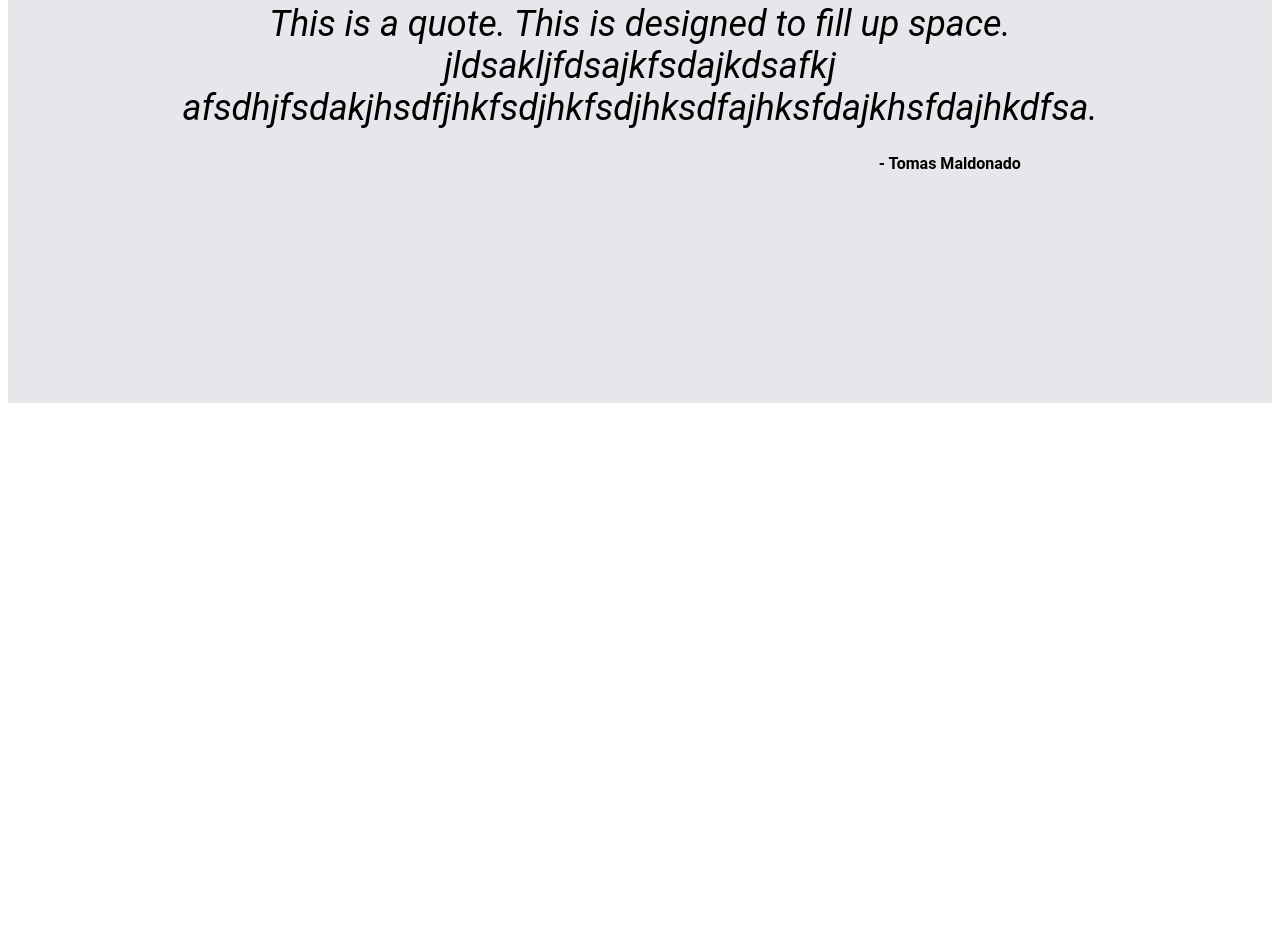
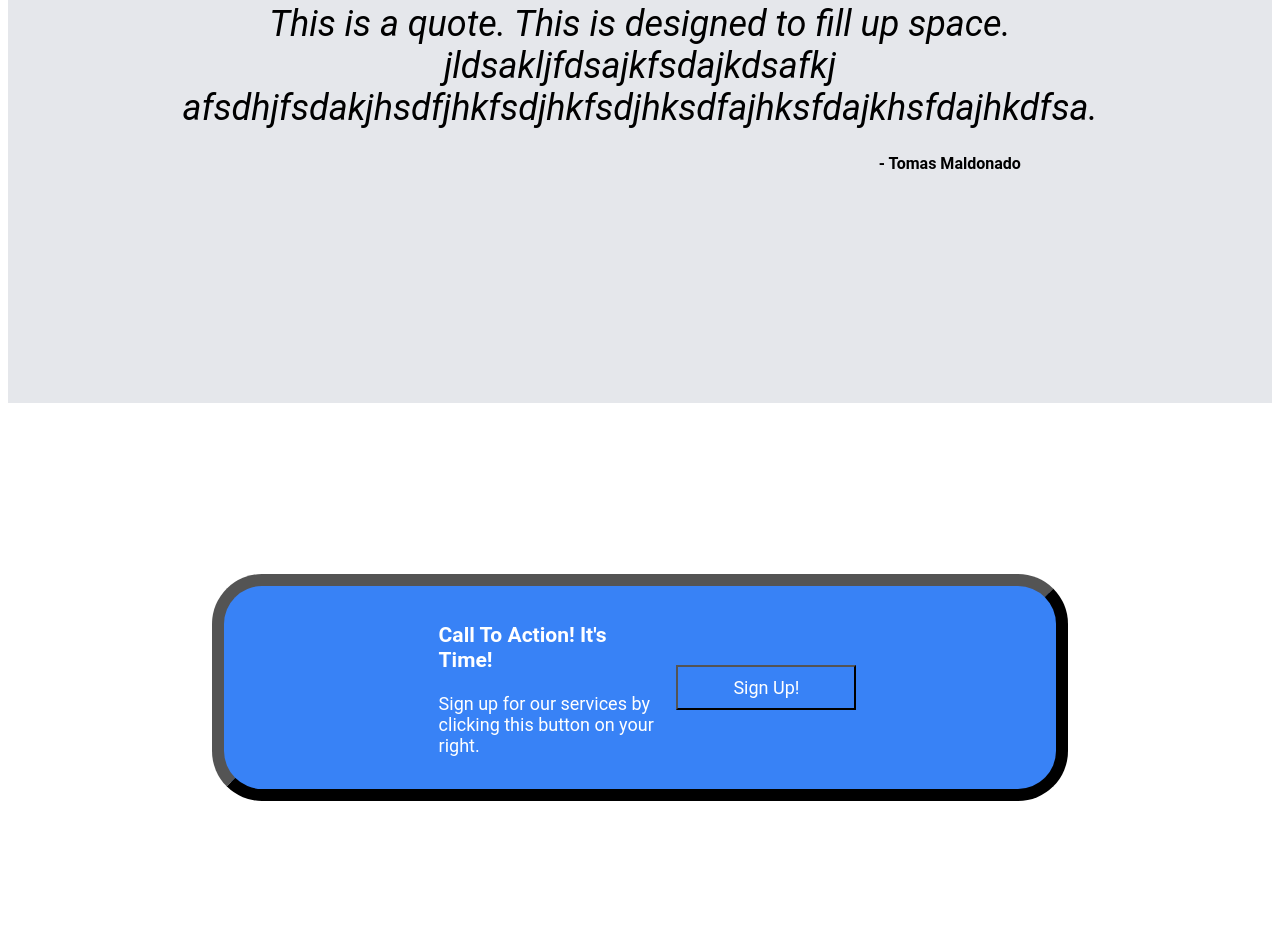
Before and after one commit to tmaldonado98/TOP-Project-Landing-Page, a plain HTML site: page index.html in a window 1280 px wide. Shown: the part 1878-2819 px from the top of the page. Before the commit the page ends 2391 px from the top, so only its background shows below. Drawn offline with Linux system fonts and the light colour scheme.

Commit message:
finished the call to action section, last portion of the main section of the page. About to start footer.

```diff
--- a/index.html
+++ b/index.html
@@ -83,12 +83,16 @@
         </section>
 
 
-
-
-
-
-        <section>
-
+        <section class="call-to-action-section">
+            <div class="call-to-action-container">
+                <div class="call-to-action-container-text">
+                    <h3>Call To Action! It's Time!</h3>
+                    <p>Sign up for our services by clicking this button on your right.
+                    </p>
+                </div>
+                    <button class="call-to-action-container-button">
+                    <a href="https://www.allsides.com/unbiased-balanced-news" target="_blank">Sign Up!</a></button>
+            </div>
         </section>
 
     </main>
--- a/style.css
+++ b/style.css
@@ -153,3 +153,41 @@ main section {
     width: fit-content;
     margin-left: 69.5%;
 }
+
+.call-to-action-section {
+    display: flex;
+    height: 500px;
+    align-items: center;
+    justify-content: center;
+
+}
+
+.call-to-action-container {
+    display: flex;
+    width: 70%;
+    background-color: #3882f6;
+    align-items: center;
+    justify-content: center;
+    border: black 0.8em;
+    border-style:outset;
+    border-radius: 50px;
+
+}
+
+.call-to-action-container-text {
+    color: white;
+    flex: 1;
+    width: 50%;
+    padding: 15px;
+    margin-left: 200px;
+    font-size: 18px;
+
+}
+
+.call-to-action-container-button {
+    padding: 10px;
+    flex: 0 1 auto;
+    width: 10em;
+    margin-right: 200px;
+    font-size: 18px;
+}
```
